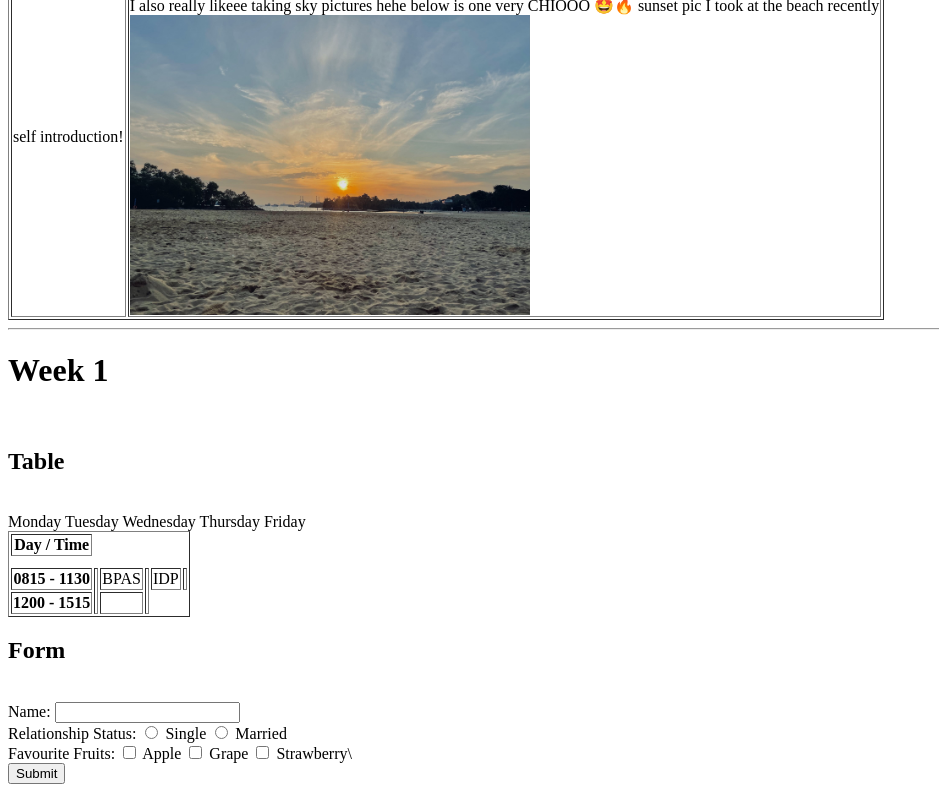
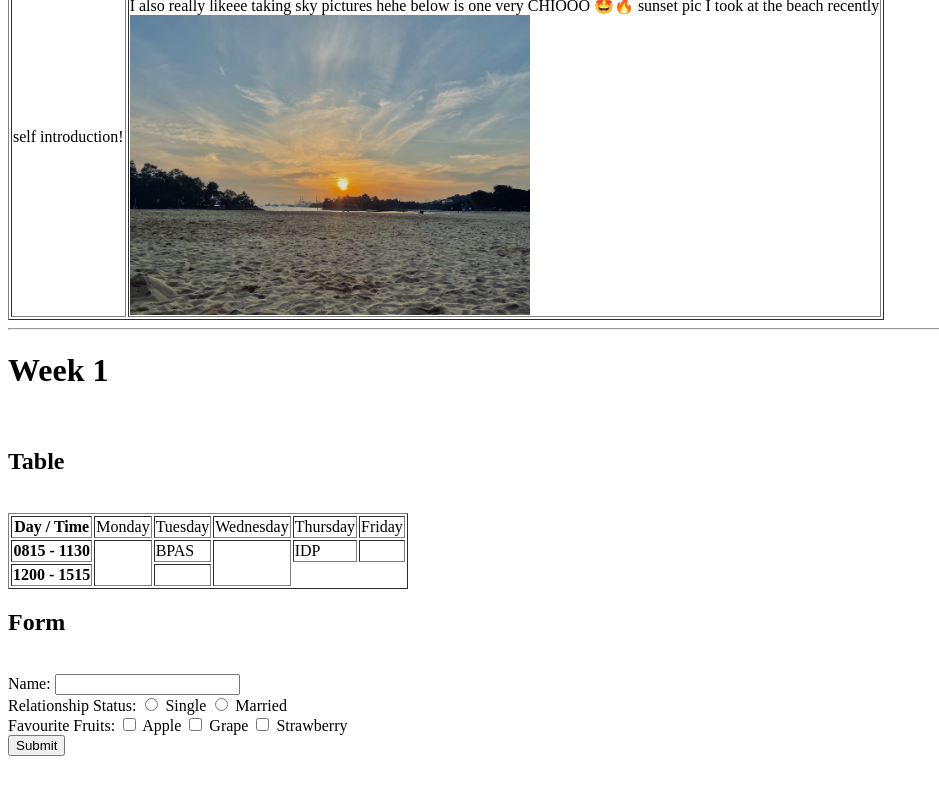
Before and after one commit to shanniekwok/shanniekwok.github.io, a plain HTML site: page index.html in a window 1280 px wide. Shown: the part 418-1218 px from the top of the page, without its empty margins (0-939 px from the left). After the commit the page ends 1190 px from the top, so only its background shows below. Drawn offline with Linux system fonts and the light colour scheme.

Commit message:
Update index.html

```diff
--- a/index.html
+++ b/index.html
@@ -28,11 +28,11 @@
 <table border="1">
   <tr>
     <th> Day / Time </th>
-    <tr> Monday </tr>
-    <tr> Tuesday </tr>
-    <tr> Wednesday </tr>
-    <tr> Thursday </tr>
-    <tr> Friday </tr>
+    <td> Monday </td>
+    <td> Tuesday </td>
+    <td> Wednesday </td>
+    <td> Thursday </td>
+    <td> Friday </td>
   </tr>
 
   <tr>
@@ -66,7 +66,7 @@
   Favourite Fruits:
   <input type="checkbox" name="fruit[]" value="apple"/> Apple
   <input type="checkbox" name="fruit[]" value="grape"/> Grape
-  <input type="checkbox" name="fruit[]" value="strawberry"/> Strawberry\
+  <input type="checkbox" name="fruit[]" value="strawberry"/> Strawberry
   <br>
 
   <input type="submit" name="submit" value="Submit"/>
```
